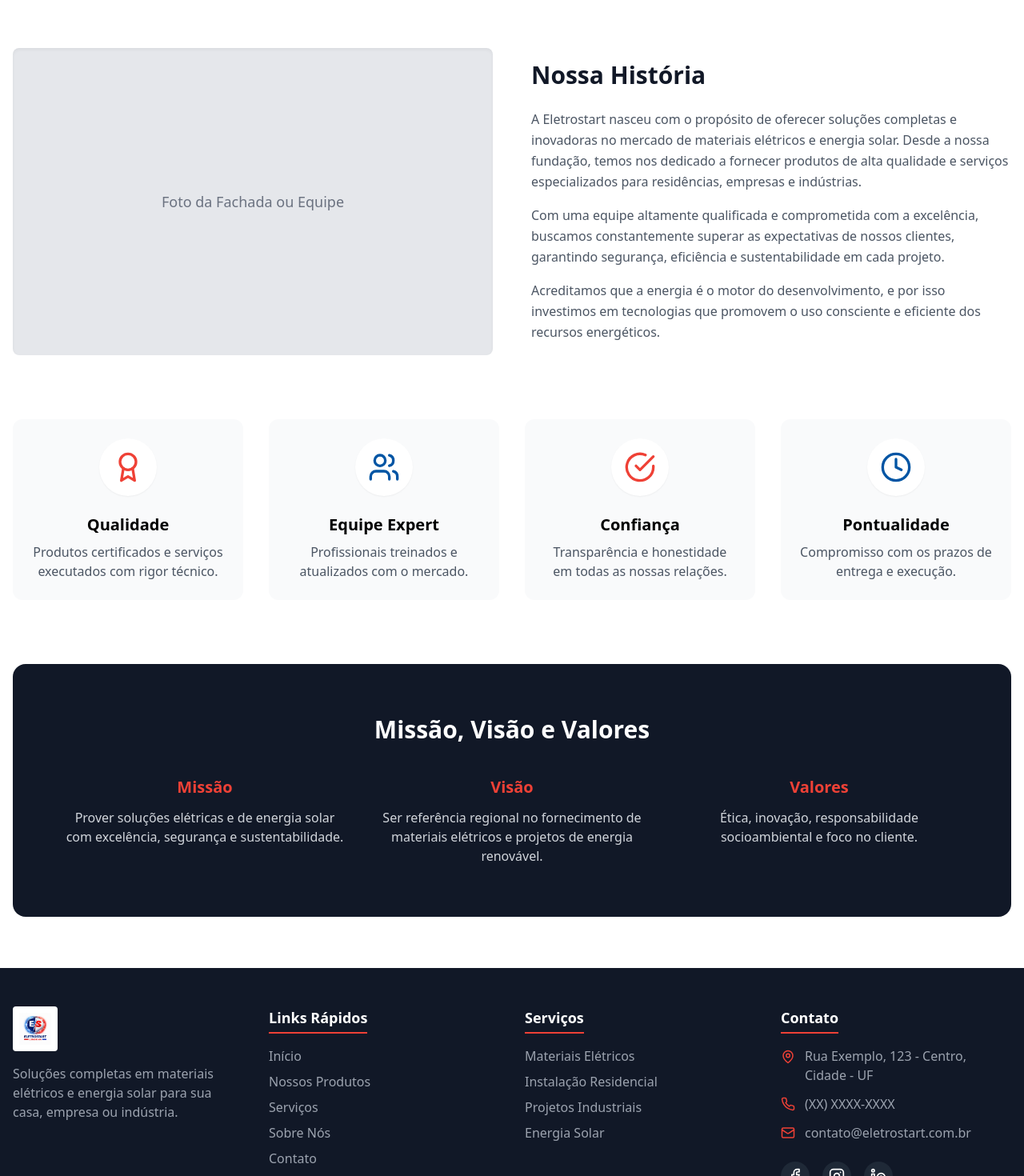
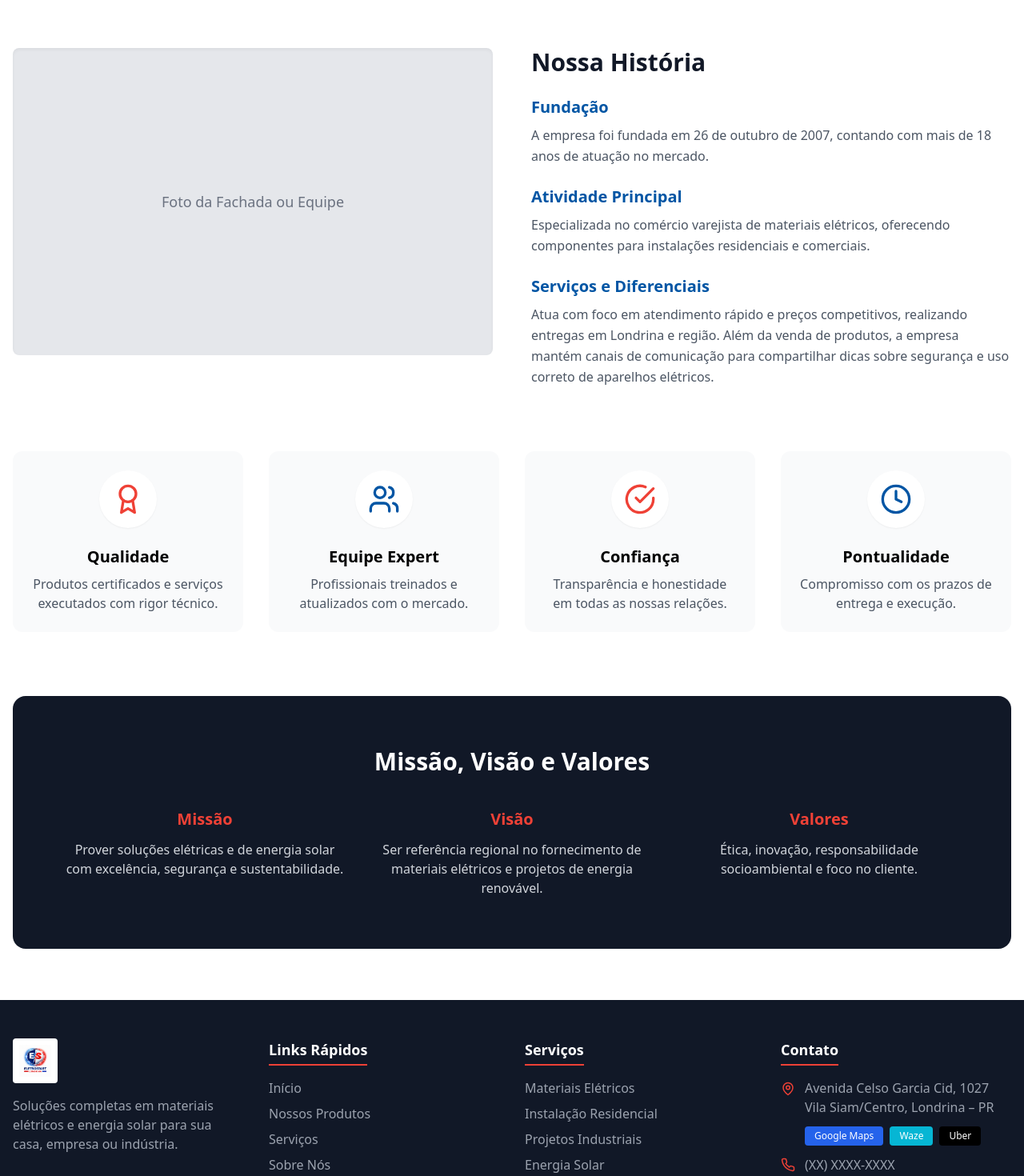
Before and after one commit to Evolvetech-Johnn/eletrostart, a React (Vite) app: page /about in a window 1280 px wide. Shown: the part 320-1790 px from the top of the page at 80% size. Built offline with nearby package versions, Linux system fonts and the light colour scheme.

Commit message:
Update About page content and Footer address

```diff
--- a/src/components/Footer.jsx
+++ b/src/components/Footer.jsx
@@ -99,7 +99,37 @@ const Footer = () => {
                   className="mt-1 flex-shrink-0 text-secondary"
                   size={18}
                 />
-                <span>Rua Exemplo, 123 - Centro, Cidade - UF</span>
+                <div>
+                  <span className="block">Avenida Celso Garcia Cid, 1027</span>
+                  <span className="block">Vila Siam/Centro, Londrina – PR</span>
+
+                  <div className="flex flex-wrap gap-2 mt-3">
+                    <a
+                      href="https://www.google.com/maps/search/?api=1&query=Avenida+Celso+Garcia+Cid+1027+Londrina+PR"
+                      target="_blank"
+                      rel="noopener noreferrer"
+                      className="px-3 py-1 bg-blue-600 text-white text-xs rounded hover:bg-blue-700 transition-colors"
+                    >
+                      Google Maps
+                    </a>
+                    <a
+                      href="https://waze.com/ul?q=Avenida+Celso+Garcia+Cid+1027+Londrina+PR"
+                      target="_blank"
+                      rel="noopener noreferrer"
+                      className="px-3 py-1 bg-cyan-500 text-white text-xs rounded hover:bg-cyan-600 transition-colors"
+                    >
+                      Waze
+                    </a>
+                    <a
+                      href="https://m.uber.com/ul/?action=setPickup&dropoff[formatted_address]=Avenida%20Celso%20Garcia%20Cid%2C%201027%20-%20Vila%20Siam%2C%20Londrina%20-%20PR"
+                      target="_blank"
+                      rel="noopener noreferrer"
+                      className="px-3 py-1 bg-black text-white text-xs rounded hover:bg-gray-800 transition-colors"
+                    >
+                      Uber
+                    </a>
+                  </div>
+                </div>
               </li>
               <li className="flex items-center space-x-3 text-gray-400">
                 <Phone className="flex-shrink-0 text-secondary" size={18} />
--- a/src/pages/About.jsx
+++ b/src/pages/About.jsx
@@ -1,5 +1,5 @@
-import React from 'react';
-import { CheckCircle, Award, Users, Clock } from 'lucide-react';
+import React from "react";
+import { CheckCircle, Award, Users, Clock } from "lucide-react";
 
 const About = () => {
   return (
@@ -8,7 +8,8 @@ const About = () => {
         <div className="container mx-auto px-4">
           <h1 className="text-4xl font-bold mb-4">Sobre Nós</h1>
           <p className="text-xl text-blue-100 max-w-2xl">
-            Conheça a história e os valores da Eletrostart, sua parceira em energia.
+            Conheça a história e os valores da Eletrostart, sua parceira em
+            energia.
           </p>
         </div>
       </div>
@@ -18,20 +19,50 @@ const About = () => {
           <div className="md:w-1/2">
             <div className="bg-gray-200 w-full h-96 rounded-lg flex items-center justify-center text-gray-500 shadow-inner">
               {/* Image Placeholder */}
-               <span className="text-lg font-medium">Foto da Fachada ou Equipe</span>
+              <span className="text-lg font-medium">
+                Foto da Fachada ou Equipe
+              </span>
             </div>
           </div>
           <div className="md:w-1/2 flex flex-col justify-center">
-            <h2 className="text-3xl font-bold text-gray-900 mb-6">Nossa História</h2>
-            <p className="text-gray-600 mb-4 leading-relaxed">
-              A Eletrostart nasceu com o propósito de oferecer soluções completas e inovadoras no mercado de materiais elétricos e energia solar. Desde a nossa fundação, temos nos dedicado a fornecer produtos de alta qualidade e serviços especializados para residências, empresas e indústrias.
+            <h2 className="text-3xl font-bold text-gray-900 mb-6">
+              Nossa História
+            </h2>
+            <div className="space-y-6">
+              <div>
+                <h3 className="text-xl font-bold text-primary mb-2">
+                  Fundação
+                </h3>
+                <p className="text-gray-600 leading-relaxed">
+                  A empresa foi fundada em 26 de outubro de 2007, contando com
+                  mais de 18 anos de atuação no mercado.
                 </p>
-            <p className="text-gray-600 mb-4 leading-relaxed">
-              Com uma equipe altamente qualificada e comprometida com a excelência, buscamos constantemente superar as expectativas de nossos clientes, garantindo segurança, eficiência e sustentabilidade em cada projeto.
+              </div>
+
+              <div>
+                <h3 className="text-xl font-bold text-primary mb-2">
+                  Atividade Principal
+                </h3>
+                <p className="text-gray-600 leading-relaxed">
+                  Especializada no comércio varejista de materiais elétricos,
+                  oferecendo componentes para instalações residenciais e
+                  comerciais.
                 </p>
+              </div>
+
+              <div>
+                <h3 className="text-xl font-bold text-primary mb-2">
+                  Serviços e Diferenciais
+                </h3>
                 <p className="text-gray-600 leading-relaxed">
-              Acreditamos que a energia é o motor do desenvolvimento, e por isso investimos em tecnologias que promovem o uso consciente e eficiente dos recursos energéticos.
+                  Atua com foco em atendimento rápido e preços competitivos,
+                  realizando entregas em Londrina e região. Além da venda de
+                  produtos, a empresa mantém canais de comunicação para
+                  compartilhar dicas sobre segurança e uso correto de aparelhos
+                  elétricos.
                 </p>
+              </div>
+            </div>
           </div>
         </div>
 
@@ -41,28 +72,36 @@ const About = () => {
               <Award className="w-10 h-10 text-secondary" />
             </div>
             <h3 className="text-xl font-bold mb-2">Qualidade</h3>
-            <p className="text-gray-600">Produtos certificados e serviços executados com rigor técnico.</p>
+            <p className="text-gray-600">
+              Produtos certificados e serviços executados com rigor técnico.
+            </p>
           </div>
           <div className="text-center p-6 bg-gray-50 rounded-xl">
             <div className="inline-block p-4 bg-white rounded-full shadow-sm mb-4">
               <Users className="w-10 h-10 text-primary" />
             </div>
             <h3 className="text-xl font-bold mb-2">Equipe Expert</h3>
-            <p className="text-gray-600">Profissionais treinados e atualizados com o mercado.</p>
+            <p className="text-gray-600">
+              Profissionais treinados e atualizados com o mercado.
+            </p>
           </div>
           <div className="text-center p-6 bg-gray-50 rounded-xl">
             <div className="inline-block p-4 bg-white rounded-full shadow-sm mb-4">
               <CheckCircle className="w-10 h-10 text-secondary" />
             </div>
             <h3 className="text-xl font-bold mb-2">Confiança</h3>
-            <p className="text-gray-600">Transparência e honestidade em todas as nossas relações.</p>
+            <p className="text-gray-600">
+              Transparência e honestidade em todas as nossas relações.
+            </p>
           </div>
           <div className="text-center p-6 bg-gray-50 rounded-xl">
             <div className="inline-block p-4 bg-white rounded-full shadow-sm mb-4">
               <Clock className="w-10 h-10 text-primary" />
             </div>
             <h3 className="text-xl font-bold mb-2">Pontualidade</h3>
-            <p className="text-gray-600">Compromisso com os prazos de entrega e execução.</p>
+            <p className="text-gray-600">
+              Compromisso com os prazos de entrega e execução.
+            </p>
           </div>
         </div>
 
@@ -71,15 +110,24 @@ const About = () => {
           <div className="grid grid-cols-1 md:grid-cols-3 gap-8 mt-10">
             <div>
               <h3 className="text-xl font-bold text-secondary mb-3">Missão</h3>
-               <p className="text-gray-300">Prover soluções elétricas e de energia solar com excelência, segurança e sustentabilidade.</p>
+              <p className="text-gray-300">
+                Prover soluções elétricas e de energia solar com excelência,
+                segurança e sustentabilidade.
+              </p>
             </div>
             <div>
               <h3 className="text-xl font-bold text-secondary mb-3">Visão</h3>
-               <p className="text-gray-300">Ser referência regional no fornecimento de materiais elétricos e projetos de energia renovável.</p>
+              <p className="text-gray-300">
+                Ser referência regional no fornecimento de materiais elétricos e
+                projetos de energia renovável.
+              </p>
             </div>
             <div>
               <h3 className="text-xl font-bold text-secondary mb-3">Valores</h3>
-               <p className="text-gray-300">Ética, inovação, responsabilidade socioambiental e foco no cliente.</p>
+              <p className="text-gray-300">
+                Ética, inovação, responsabilidade socioambiental e foco no
+                cliente.
+              </p>
             </div>
           </div>
         </div>
```
Lines whose indentation alone changed are shown as unchanged.
